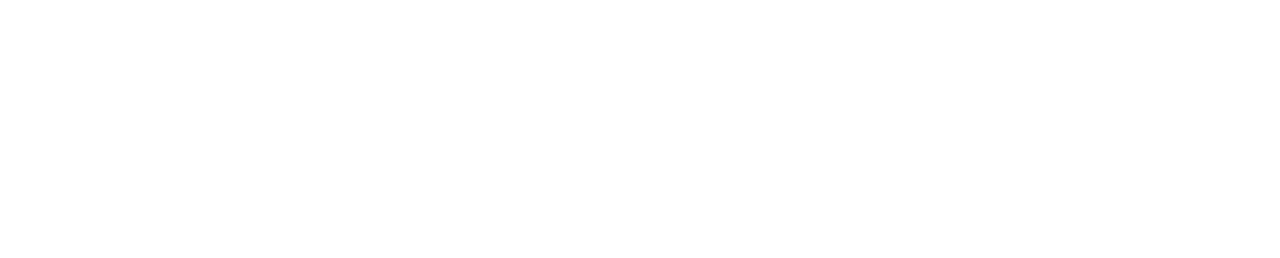
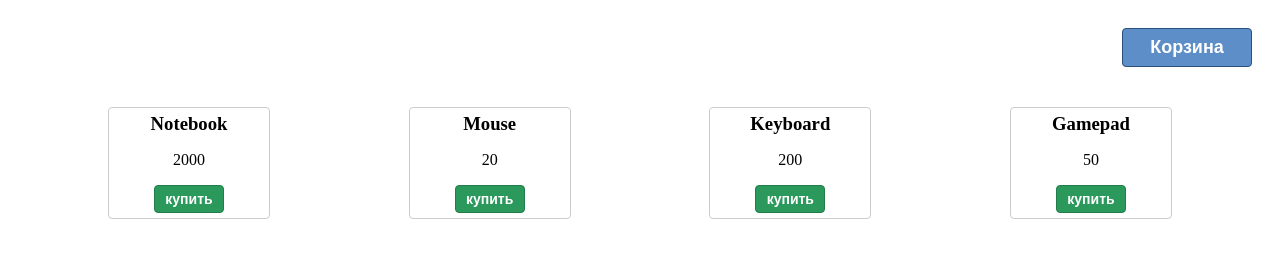
Before and after one commit to AnnEgorovaSpb/shop_js2, a plain HTML site: page index.html in a window 1280 px wide. Drawn offline with Linux system fonts and the light colour scheme.

Commit message:
lesson_01

```diff
--- a/css/main.css
+++ b/css/main.css
@@ -0,0 +1,59 @@
+header {
+    padding: 20px;
+    display: flex;
+    justify-content: flex-end;
+}
+
+.btn-cart {
+    width: 130px;
+    padding: 8px 16px;
+    box-sizing: border-box;
+    background-color:#5d8ec7;
+    border: 1px solid #295180;
+    border-radius: 4px;
+    font-family: Arial, Helvetica, sans-serif;
+    font-size: 18px;
+    color: #fff;
+    font-weight: bold;
+    cursor: pointer;
+}
+
+.btn-cart:hover {
+    background-color:#79a9df;
+}
+
+.products {
+    padding: 20px 100px;
+    display: flex;
+    flex-wrap: wrap;
+    justify-content: space-between;
+}
+
+.product-item {
+    width: 150px;
+    padding: 5px;
+    border: 1px solid #ccc;
+    border-radius: 4px;
+    text-align: center;
+}
+
+.product-item h3 {
+    margin: 0;
+}
+
+.buy-btn {
+    width: 70px;
+    padding: 5px;
+    font-family: Arial, Helvetica, sans-serif;
+    font-size: 14px;
+    font-weight: bold;
+    color: #fff;
+    background-color: #2b995b;
+    border: 1px solid #217e4a;
+    border-radius: 4px;
+    cursor: pointer;
+}
+
+.buy-btn:hover {
+    background-color: rgb( 75, 183, 141 );
+}
--- a/index.html
+++ b/index.html
@@ -7,7 +7,12 @@
     <link rel="stylesheet" href="css/main.css">
 </head>
 <body>
-
+    <header>
+        <button class="btn-cart" type="button">Корзина</button>
+    </header>
+    <main>
+        <div class="products"></div>
+    </main>
     <script src="js/main.js"></script>
 </body>
 </html>
--- a/js/main.js
+++ b/js/main.js
@@ -0,0 +1,28 @@
+const products = [
+    {id: 1, title: 'Notebook', price: 2000},
+    {id: 2, title: 'Mouse', price: 20},
+    {id: 3, title: 'Keyboard', price: 200},
+    {id: 4, title: 'Gamepad', price: 50},
+];
+
+/* для сокращения, передаем объект в качестве параметра;
+также в функции renderProduct можно обойтись без оператора return и фигурных скобок */
+const renderProduct = (item) => {
+    return `<div class="product-item">
+                <h3>${item.title}</h3>
+                <p>${item.price}</p>
+                <button class="buy-btn">купить</button>
+            </div>`
+};
+
+/* метод map создает новый массив с результатами функции renderProduct, т.е. html-разметкой для
+каждого .product-item (элементы массива разделяются запятыми). Эти запятые остаются при записи
+конечного массива в узел .products (с помощью метода innerHTML). Используем метод join('')
+с пустой строкой в качестве разделителя, чтобы избавиться от запятых */
+const renderPage = list => {
+    const productsList = list.map(item => renderProduct(item)).join('');
+    console.log(productsList);
+    document.querySelector('.products').innerHTML = productsList;
+};
+
+renderPage(products);
```
